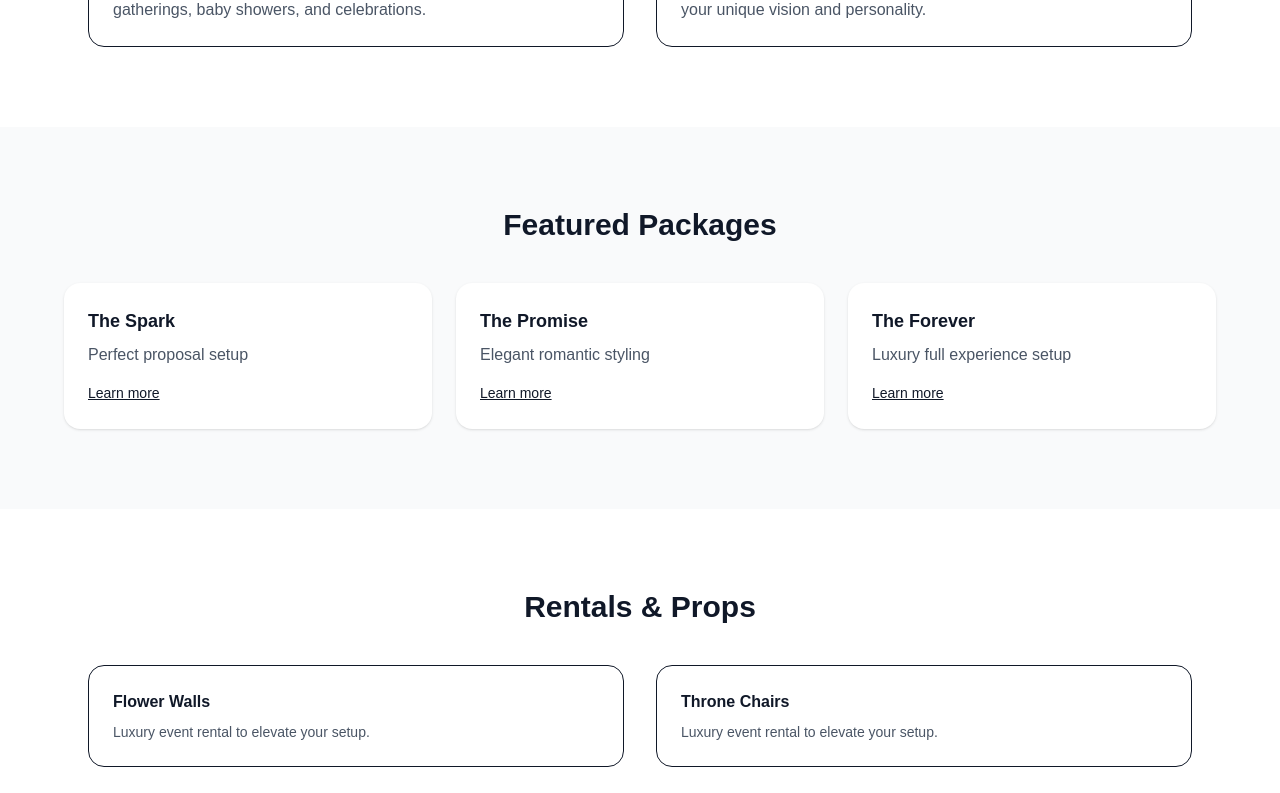
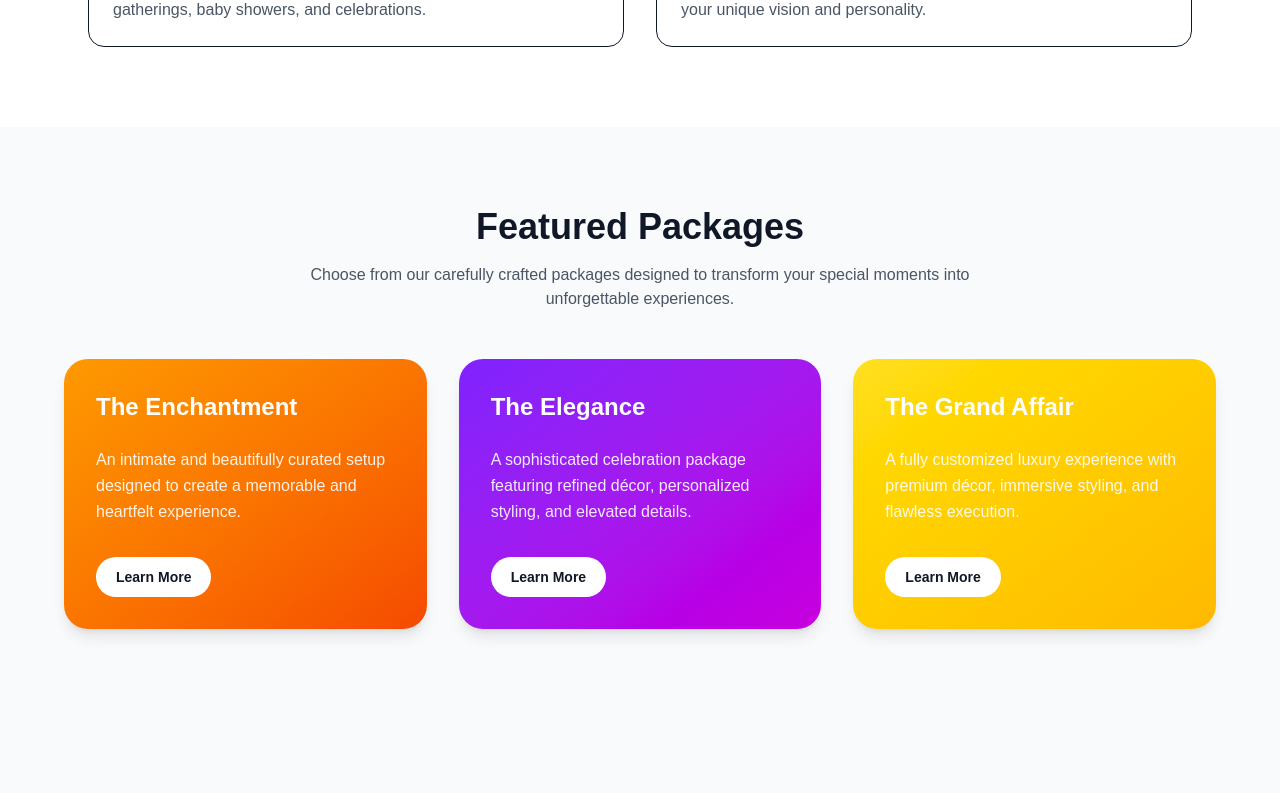
Before and after one commit to Metgala1/luxbysendi, a Next.js app in the folder frontend/lux-sendi/: page / in a window 1280 px wide. Shown: the part 1280-2073 px from the top of the page. Built offline with nearby package versions, Linux system fonts and the light colour scheme.

Commit message:
Dev commit

```diff
--- a/frontend/lux-sendi/app/page.tsx
+++ b/frontend/lux-sendi/app/page.tsx
@@ -13,7 +13,6 @@ export default function Home() {
       <Hero />
       <Services />
       <Packages />
-      <Rentals />
       <Testimonials />
       <FAQ />
       <ContactCTA />
--- a/frontend/lux-sendi/components/Hero.tsx
+++ b/frontend/lux-sendi/components/Hero.tsx
@@ -1,6 +1,6 @@
 export default function Hero() {
   return (
-    <section className="h-[80vh] flex items-center justify-center text-center bg-linear-to-br from-pink-50 to-purple-100">
+    <section  className="h-[80vh] flex items-center justify-center text-center bg-linear-to-br from-pink-50 to-purple-100">
       <div className="max-w-2xl">
         <h1 className="text-5xl font-bold leading-tight">
           Creating Unforgettable Moments <br /> with Style and Elegance.
--- a/frontend/lux-sendi/components/Packages.tsx
+++ b/frontend/lux-sendi/components/Packages.tsx
@@ -1,26 +1,55 @@
 const packages = [
-  { name: "The Spark", desc: "Perfect proposal setup" },
-  { name: "The Promise", desc: "Elegant romantic styling" },
-  { name: "The Forever", desc: "Luxury full experience setup" }
+  {
+    name: "The Enchantment",
+    desc: "An intimate and beautifully curated setup designed to create a memorable and heartfelt experience.",
+    gradient: "bg-gradient-to-br from-amber-500 to-orange-600",
+  },
+  {
+    name: "The Elegance",
+    desc: "A sophisticated celebration package featuring refined décor, personalized styling, and elevated details.",
+    gradient: "bg-gradient-to-br from-violet-600 to-fuchsia-600",
+  },
+  {
+    name: "The Grand Affair",
+    desc: "A fully customized luxury experience with premium décor, immersive styling, and flawless execution.",
+    gradient: "bg-gradient-to-br from-yellow-300 to-amber-400",
+  },
 ];
 
 export default function Packages() {
   return (
-    <section id="packages" className="py-20 bg-gray-50 px-6">
-      <h2 className="text-3xl font-bold text-center mb-10">
-        Featured Packages
-      </h2>
+    <section id="packages" className="py-20 px-6 bg-gray-50">
+      <div className="max-w-6xl mx-auto">
+        <div className="text-center mb-12">
+          <h2 className="text-4xl font-bold text-gray-900">
+            Featured Packages
+          </h2>
+          <p className="mt-4 text-gray-600 max-w-2xl mx-auto">
+            Choose from our carefully crafted packages designed to transform
+            your special moments into unforgettable experiences.
+          </p>
+        </div>
 
-      <div className="grid md:grid-cols-3 gap-6 max-w-6xl mx-auto">
-        {packages.map((p) => (
-          <div key={p.name} className="bg-white p-6 rounded-2xl shadow-sm">
-            <h3 className="font-semibold text-lg">{p.name}</h3>
-            <p className="text-gray-600 mt-2">{p.desc}</p>
-            <button className="mt-4 text-sm underline">
-              Learn more
-            </button>
-          </div>
-        ))}
+        <div className="grid gap-8 md:grid-cols-3">
+          {packages.map((pkg) => (
+            <div
+              key={pkg.name}
+              className={`${pkg.gradient} hover:animate-bounce rounded-3xl p-8 shadow-lg text-white transition-transform duration-300 hover:-translate-y-2 hover:shadow-2xl`}
+            >
+              <div className="mb-6">
+                <h3 className="text-2xl font-bold">{pkg.name}</h3>
+              </div>
+
+              <p className="leading-relaxed text-white/90">
+                {pkg.desc}
+              </p>
+
+              <button className="mt-8 inline-flex items-center rounded-full bg-white px-5 py-2.5 text-sm font-semibold text-gray-900 transition hover:bg-white/90">
+                Learn More
+              </button>
+            </div>
+          ))}
+        </div>
       </div>
     </section>
   );
--- a/frontend/lux-sendi/components/Services.tsx
+++ b/frontend/lux-sendi/components/Services.tsx
@@ -34,8 +34,8 @@ export default function Services() {
 
       <div className="grid md:grid-cols-2 gap-8">
         {services.map((s) => (
-          <div key={s.title} className="p-6 rounded-2xl border hover:shadow-lg transition">
-            <h3 className="font-semibold text-xl">{s.title}</h3>
+          <div key={s.title} className="p-6  rounded-2xl border hover:shadow-lg transition">
+            <h3 className="font-semibold  text-xl">{s.title}</h3>
             <p className="text-gray-600 mt-2">{s.desc}</p>
           </div>
         ))}
```
Also changed, not shown: frontend/lux-sendi/public/dinner.jpeg (added).
